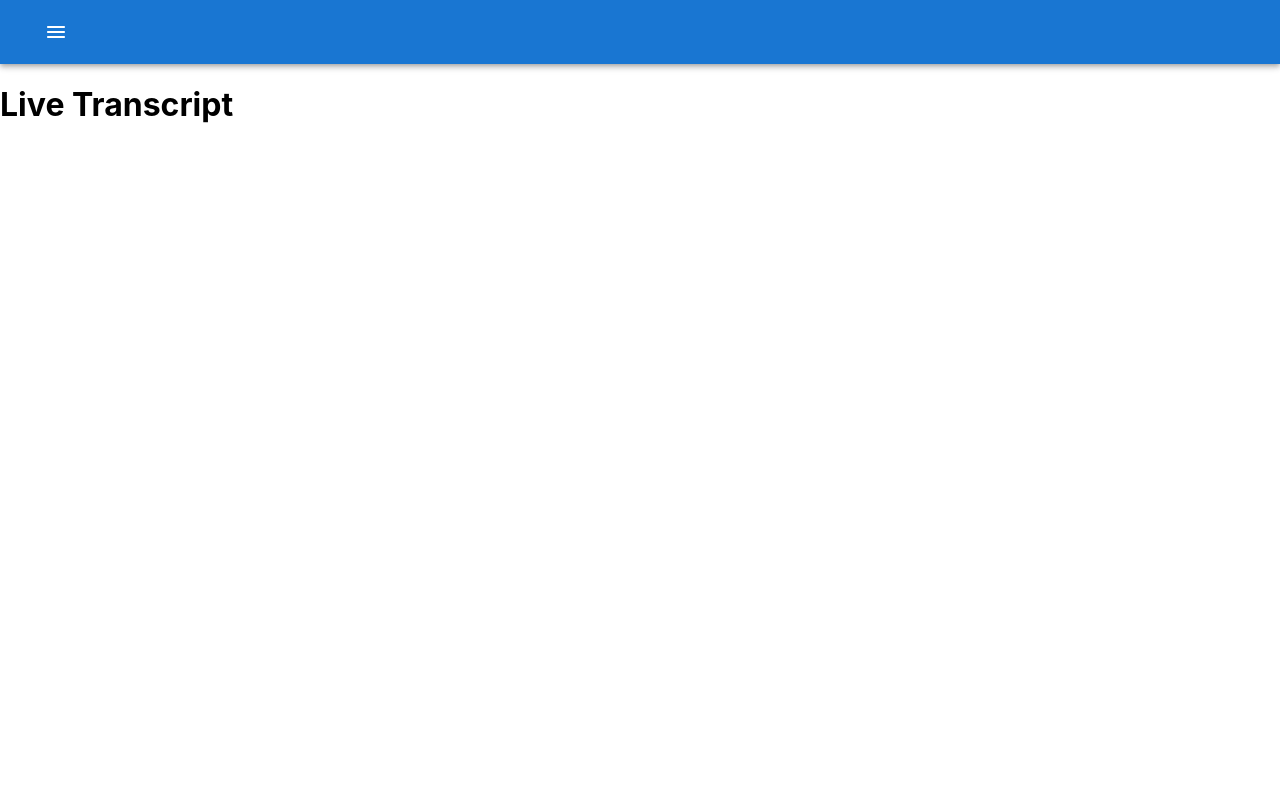
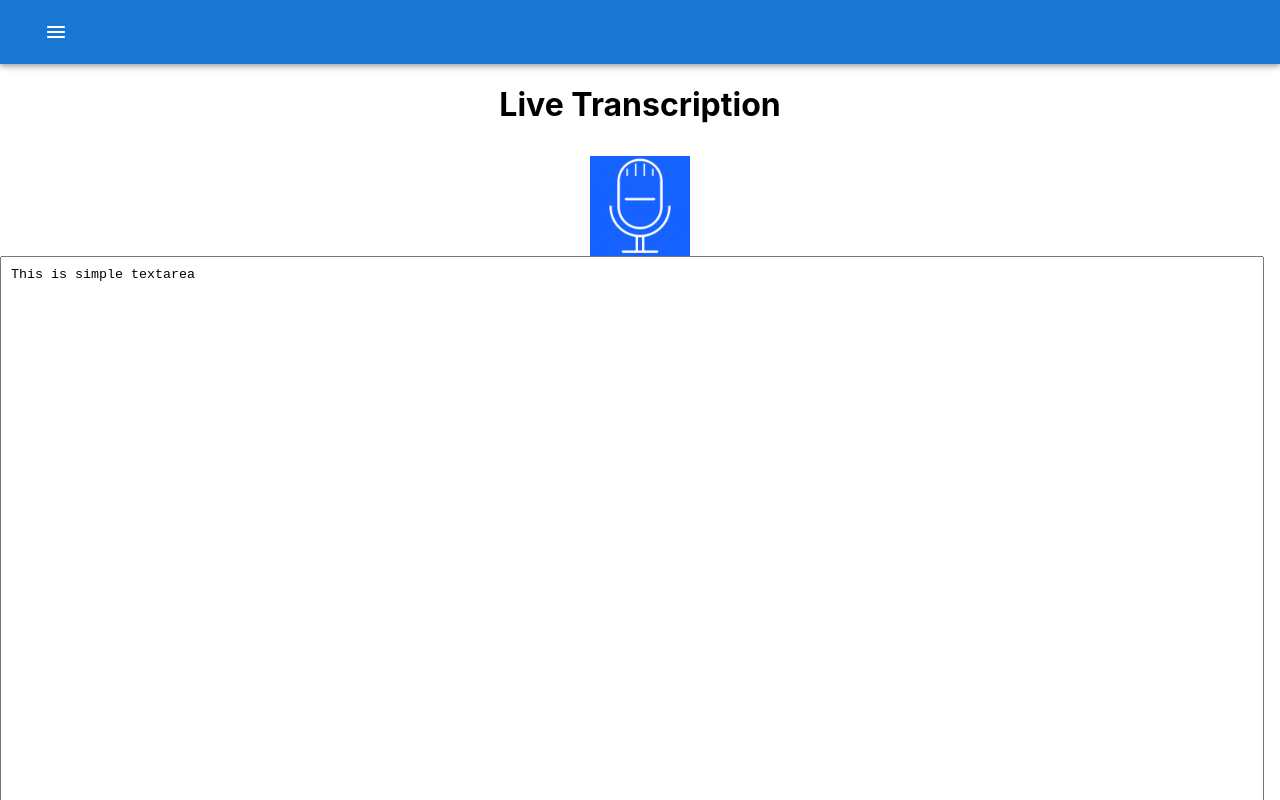
Before and after one commit to SourishMurthy1/SunHacks2021, a React (Create React App) app in the folder frontend/: page /livetranscript in a window 1280 px wide. Shown: the top 800 px of the page. Built offline with nearby package versions, Linux system fonts and the light colour scheme.

Commit message:
FrontEnd Changes to LiveTranscript

```diff
--- a/frontend/src/Screens/LiveTranscript.jsx
+++ b/frontend/src/Screens/LiveTranscript.jsx
@@ -1,9 +1,20 @@
 import React, { Component } from 'react';
+import MicGIF from '../Assets/MicGIF.gif'
 
 const LiveTranscript = (props) => {
     return (
-        <h1>Live Transcript</h1>
-     );
+        <div>
+            <h1 style={{ textAlign: 'center' }}>Live Transcription</h1>
+            <div style={{ display: 'flex', justifyContent: 'center', alignItems: 'center' }}>
+                <img src={MicGIF} style={{ paddingTop: '10px', width: '100px' }} />
+            </div>
+            <div>
+                <textarea style={{paddingLeft: "10px", paddingTop: "10px", width: "1250px", height: "700px"}}>
+                    This is simple textarea
+                </textarea>
+            </div>
+        </div>
+    );
 }
 
 export default LiveTranscript;
```
